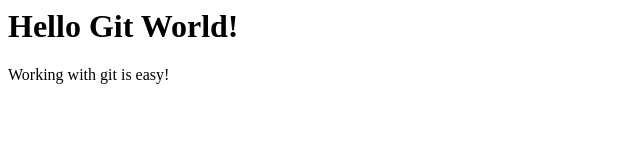
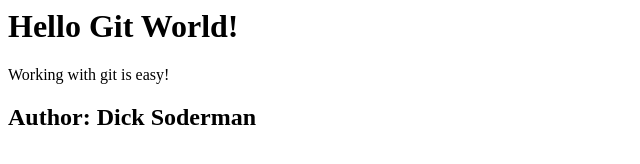
Before and after one commit to TuringsTheGuy/GitGitHubMasterclass, a plain HTML site: page index.html in a window 1280 px wide. Shown: the whole page, without its empty margins (0-640 px from the left). Drawn offline with Linux system fonts and the light colour scheme.

Commit message:
Added Author

```diff
--- a/index.html
+++ b/index.html
@@ -3,3 +3,5 @@
 <div>
    <p>Working with git is easy!</p>
 </div>
+
+<h2>Author: Dick Soderman</h2>
```
